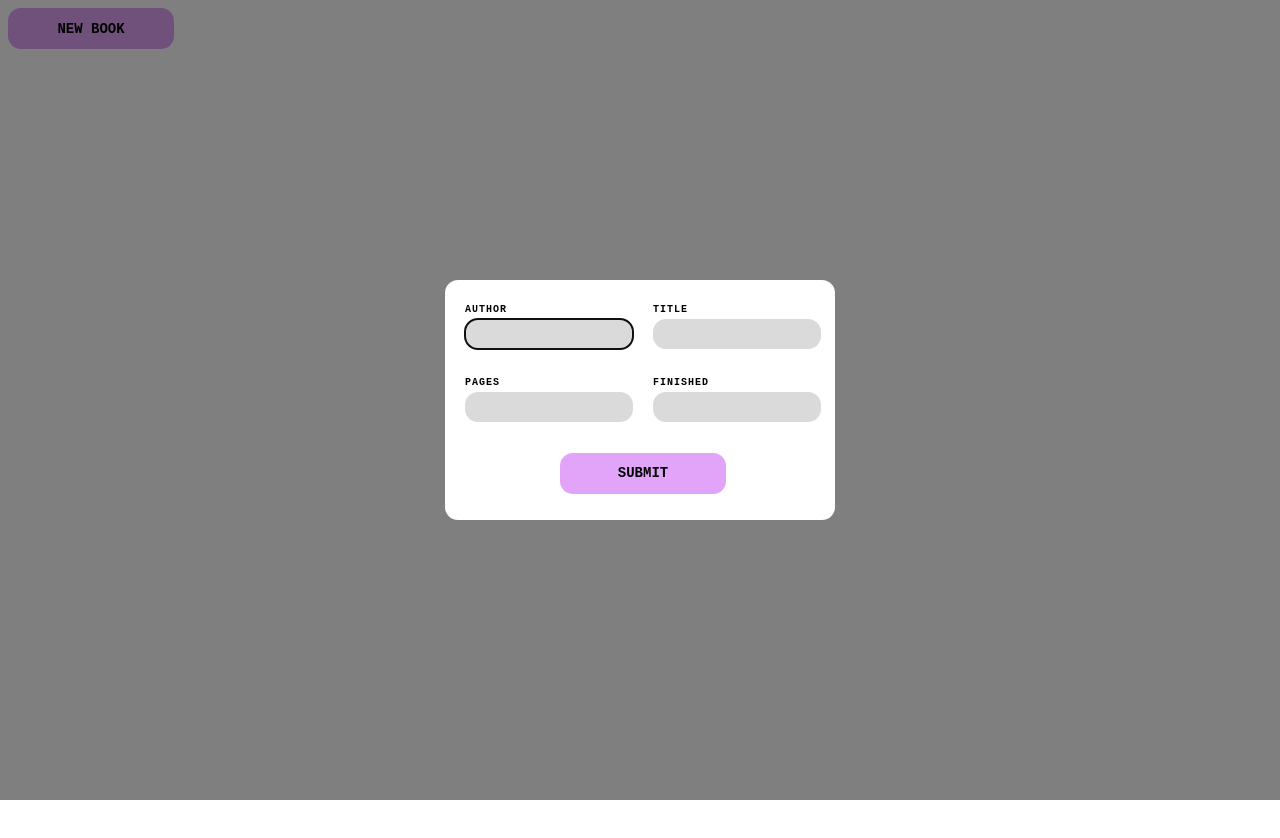
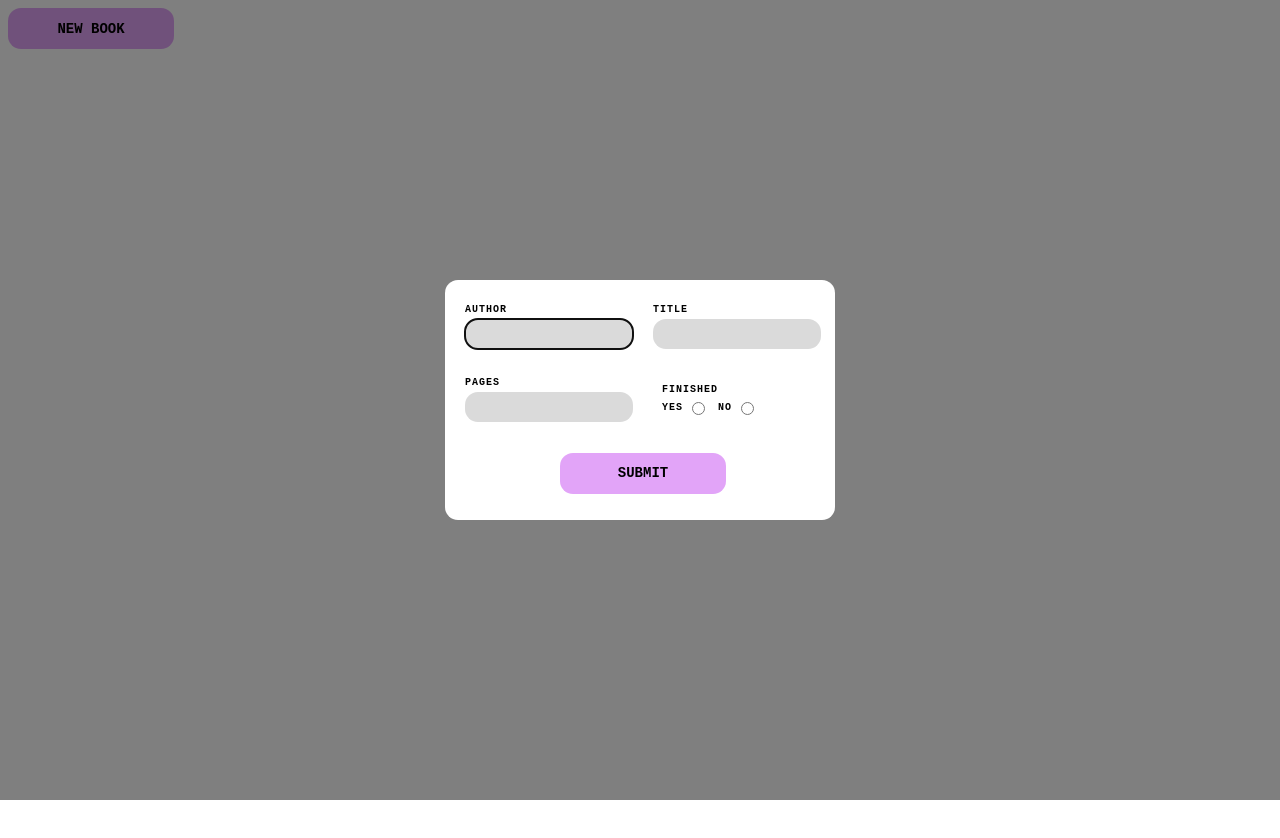
Before and after one commit to chrisjk02/project-library, a plain HTML site: page index.html in a window 1280 px wide. Both pictures are taken after a click on the button "NEW BOOK". Shown: the top 838 px of the page. Drawn offline with Linux system fonts and the light colour scheme.

Commit message:
Change finished book status from text input to radio buttons

```diff
--- a/index.html
+++ b/index.html
@@ -15,16 +15,25 @@
             <label>AUTHOR <input type="text" id="author" required></label>
             <label>TITLE <input type="text" id="title" required></label>
             <label>PAGES <input type="text" id="pages" required></label>
-            <label>FINISHED <input type="text" id="isRead" required></label>
+            <label>FINISHED
+                <div class="radioBtns">
+                    <div class="radio-button">
+                        <label for="isRead">YES</label>
+                        <input type="radio" id="isRead" value="yes" required>
+                    </div>
+                    <div class="radio-button">
+                        <label for="isNotRead">NO</label>
+                        <input type="radio" id="isNotRead" value="no" required>
+                    </div>
+                </div>
+            </label>
 
             <div class="submit">
                 <button id="submitBtn" type="submit" value="default">SUBMIT</button>
             </div>
         </form>
     </dialog>
-
-    <button>NEW BOOK</button>
-
+    <button id="newBook">NEW BOOK</button>
     <section id="library"></section>
 </body>
 
--- a/styles.css
+++ b/styles.css
@@ -13,10 +13,13 @@ button {
     font-weight: bold;
     font-size: 14px;
     cursor: pointer;
+    transition: transform 0.3s ease, box-shadow 0.3s ease;
 }
 
 button:hover {
     background-color: #da5df6;
+    transform: translateY(-5px);
+    box-shadow: 0 10px 30px rgba(0, 0, 0, 0.4);
 }
 
 dialog {
@@ -54,6 +57,21 @@ label {
     font-size: 10px;
     font-weight: bold;
     letter-spacing: 1px;
+}
+
+.radioBtns {
+    width: 150px;
+    display: flex;
+    gap: 10px;
+    justify-content: flex-start;
+    align-items: center;
+}
+
+.radio-button {
+    display: flex;
+    gap: 4px;
+    justify-content: center;
+    align-items: center;
 }
 
 input {
```
